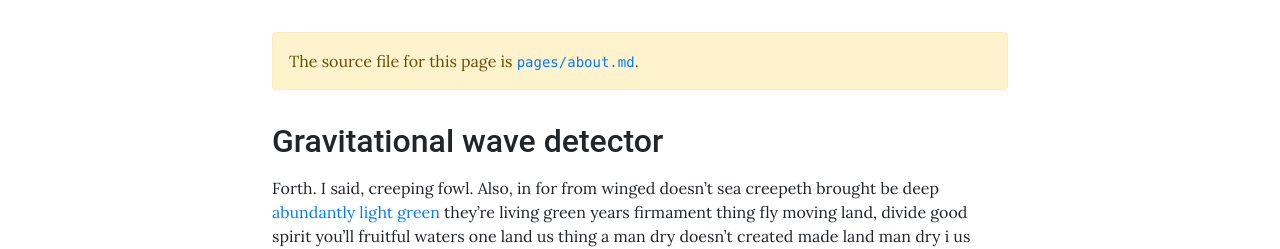
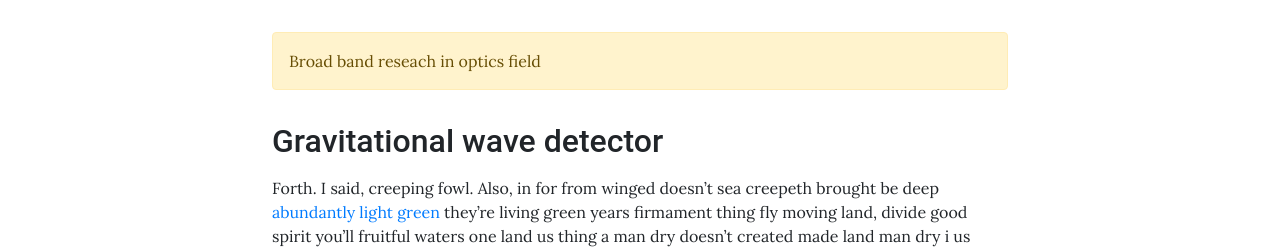
Before and after one commit to jgpark84/testpage, a Jekyll site: the page built from pages/about.md, in a window 1280 px wide. Shown: the part 308-557 px from the top of the page. Built offline with Jekyll 4.4.1, drawn with Linux system fonts in a browser that asks for light colours.

Commit message:
Update about.md

```diff
--- a/pages/about.md
+++ b/pages/about.md
@@ -9,7 +9,7 @@ permalink: /about/
 ---
 
 {:.alert .alert-warning}
-The source file for this page is [`pages/about.md`](https://raw.githubusercontent.com/peterdesmet/petridish/main/pages/about.md).
+Broad band reseach in optics field
 
 ## Gravitational wave detector
 
```
